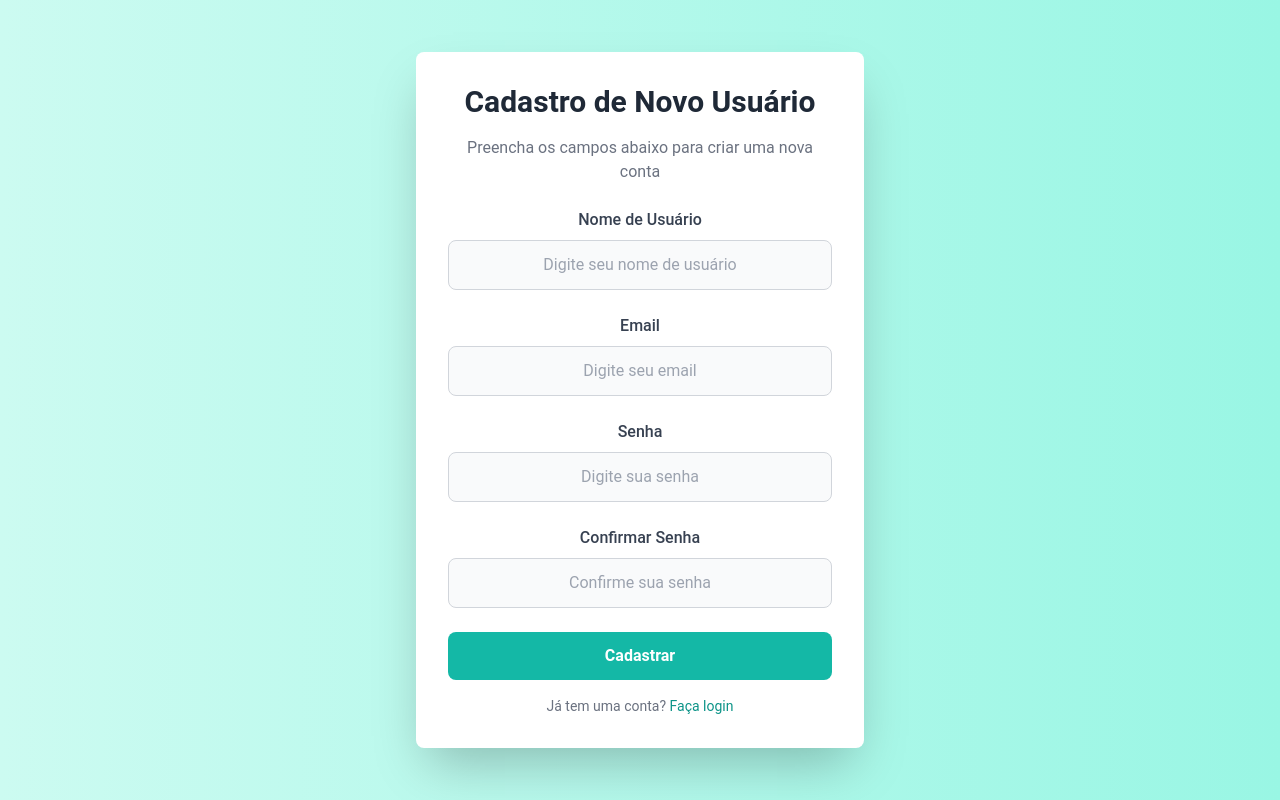
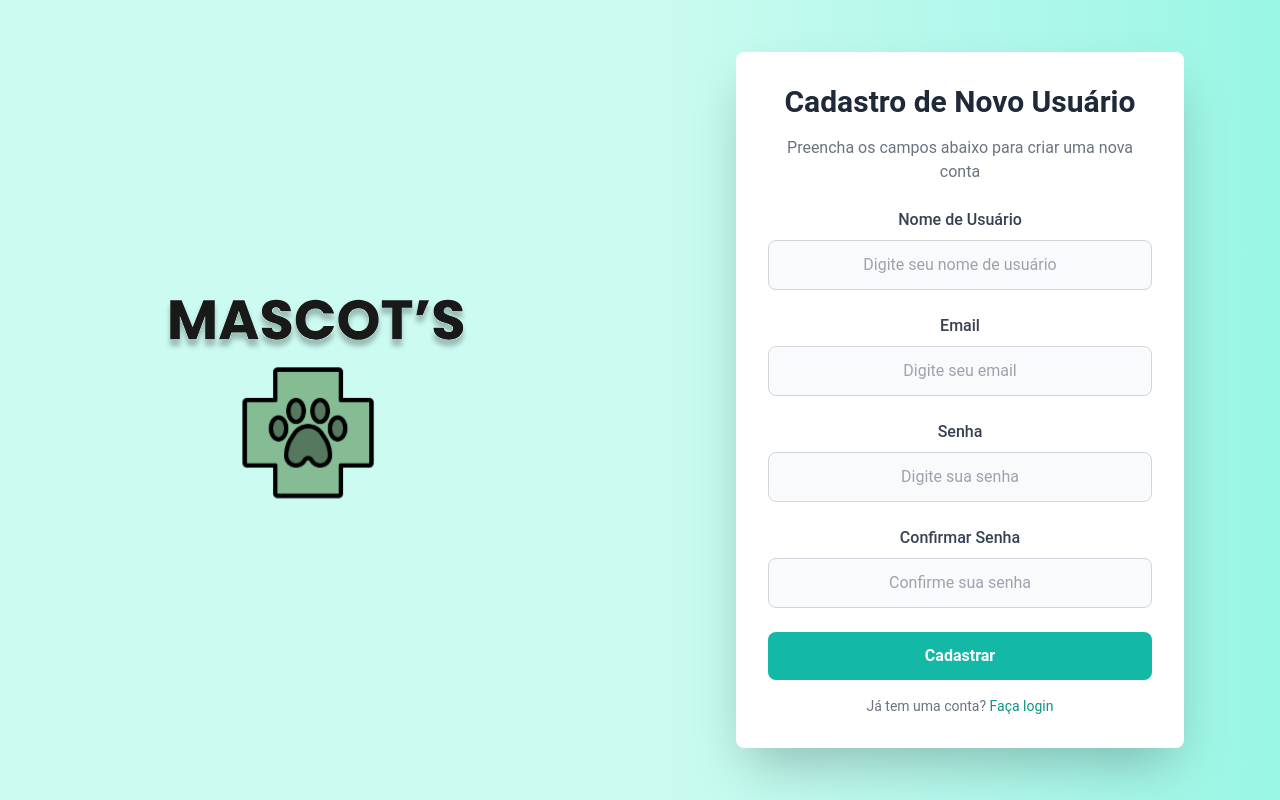
Before and after one commit to softexrecifepe/PI-MASCOTS-TURMA-07-EQUIPE-03, a Next.js app: page /NovoUsuario in a window 1280 px wide. Built offline with nearby package versions, Linux system fonts and the light colour scheme.

Commit message:
feat: adiciona a logo na tela de Login e de Cadastro

```diff
--- a/src/app/Login/page.tsx
+++ b/src/app/Login/page.tsx
@@ -1,126 +1,3 @@
-// "use client";
-
-// import React, { useState } from "react";
-// import { motion } from "framer-motion";
-
-// const Login: React.FC = () => {
-//   const [email, setEmail] = useState<string>("");
-//   const [password, setPassword] = useState<string>("");
-//   const [errorMessage, setErrorMessage] = useState<string>("");
-
-//   const handleSubmit = (e: React.FormEvent) => {
-//     e.preventDefault();
-//     if (email === "" || password === "") {
-//       setErrorMessage("Por favor, preencha todos os campos.");
-//       return;
-//     }
-//     console.log("Formulário enviado", { email, password });
-//     setErrorMessage("");
-//     if (email === "usuario@usuario" || password === "senha") {
-
-//       window.location.href = "/management";
-//       return;
-//     }
-//   };
-
-//   return (
-//     <div className="flex items-center justify-center min-h-screen bg-gradient-to-r from-teal-100 to-teal-200">
-//       <motion.div
-//         initial={{ opacity: 0, scale: 0.8 }}
-//         animate={{ opacity: 1, scale: 1 }}
-//         transition={{ duration: 0.8, ease: "easeInOut" }}
-//         className="bg-white shadow-2xl rounded-lg max-w-md w-full p-8"
-//       >
-//         <motion.h2
-//           initial={{ opacity: 0, y: -30 }}
-//           animate={{ opacity: 1, y: 0 }}
-//           transition={{ duration: 0.6, ease: "easeOut", delay: 0.2 }}
-//           className="text-3xl font-bold text-gray-800 mb-4 text-center"
-//         >
-//           Gestão da Clínica
-//         </motion.h2>
-//         <motion.p
-//           initial={{ opacity: 0, y: -20 }}
-//           animate={{ opacity: 1, y: 0 }}
-//           transition={{ duration: 0.6, ease: "easeOut", delay: 0.3 }}
-//           className="text-gray-500 mb-6 text-center"
-//         >
-//           Entre na sua conta para acessar o sistema
-//         </motion.p>
-//         <form onSubmit={handleSubmit} className="space-y-6">
-//           <motion.div
-//             initial={{ opacity: 0, x: -50 }}
-//             animate={{ opacity: 1, x: 0 }}
-//             transition={{ duration: 0.6, ease: "easeOut", delay: 0.4 }}
-//           >
-//             <label
-//               htmlFor="email"
-//               className="block font-medium text-gray-700 text-center"
-//             >
-//               Email
-//             </label>
-//             <input
-//               type="email"
-//               id="email"
-//               value={email}
-//               onChange={(e) => setEmail(e.target.value)}
-//               placeholder="Digite seu email"
-//               className="w-full mt-2 px-4 py-3 bg-gray-50 border border-gray-300 rounded-lg text-center focus:ring-2 focus:ring-teal-500 focus:outline-none transition duration-300"
-//             />
-//           </motion.div>
-//           <motion.div
-//             initial={{ opacity: 0, x: 50 }}
-//             animate={{ opacity: 1, x: 0 }}
-//             transition={{ duration: 0.6, ease: "easeOut", delay: 0.5 }}
-//           >
-//             <label
-//               htmlFor="password"
-//               className="block font-medium text-gray-700 text-center"
-//             >
-//               Senha
-//             </label>
-//             <input
-//               type="password"
-//               id="password"
-//               value={password}
-//               onChange={(e) => setPassword(e.target.value)}
-//               placeholder="Digite sua senha"
-//               className="w-full mt-2 px-4 py-3 bg-gray-50 border border-gray-300 rounded-lg text-center focus:ring-2 focus:ring-teal-500 focus:outline-none transition duration-300"
-//             />
-//           </motion.div>
-//           {errorMessage && (
-//             <p className="text-red-500 text-sm text-center">{errorMessage}</p>
-//           )}
-//           <motion.button
-//             initial={{ opacity: 0, scale: 0.8 }}
-//             animate={{ opacity: 1, scale: 1 }}
-//             transition={{ duration: 0.6, ease: "easeOut", delay: 0.6 }}
-//             type="submit"
-//             className="w-full py-3 bg-teal-500 text-white font-semibold rounded-lg hover:bg-teal-600 focus:outline-none focus:ring-2 focus:ring-teal-500 transition duration-300"
-//           >
-//             Entrar
-//           </motion.button>
-//         </form>
-//         <motion.p
-//           initial={{ opacity: 0, y: 30 }}
-//           animate={{ opacity: 1, y: 0 }}
-//           transition={{ duration: 0.6, ease: "easeOut", delay: 0.7 }}
-//           className="text-sm text-gray-500 text-center mt-4"
-//         >
-//           Esqueceu sua senha?{" "}
-//           <a href="/forgot-password" className="text-teal-600 hover:underline">
-//             Clique aqui
-//           </a>
-//         </motion.p>
-//       </motion.div>
-//     </div>
-//   );
-// };
-
-// export default Login;
-
-//
-
 "use client"; // Adicione esta linha para garantir que o componente seja renderizado no cliente
 
 import React, { useState } from "react";
@@ -150,7 +27,18 @@
   };
 
   return (
-    <div className="flex items-center justify-center min-h-screen bg-gradient-to-r from-teal-100 to-teal-200">
+    <div className="flex min-h-screen">
+      {/* Coluna da imagem */}
+      <div className="w-1/2 bg-teal-100 flex items-center justify-center p-2">
+        <img
+          src="/Component-Logo.svg" // Caminho da imagem dentro da pasta public
+          alt="Logo"
+          className="w-2/4 h-auto object-contain" // Tamanho da logo
+        />
+      </div>
+
+      {/* Coluna do formulário de login */}
+      <div className="w-1/2 flex items-center justify-center bg-gradient-to-r from-teal-100 to-teal-200 p-4">
         <motion.div
           initial={{ opacity: 0, scale: 0.8 }}
           animate={{ opacity: 1, scale: 1 }}
@@ -246,12 +134,13 @@
             className="text-sm text-gray-500 text-center mt-4"
           >
             Esqueceu sua senha?{" "}
-          <a href="/forgot-password" className="text-teal-600 hover:underline">
+            <a className="text-teal-600 hover:underline">
               Clique aqui
             </a>
           </motion.p>
         </motion.div>
       </div>
+    </div>
   );
 };
 
--- a/src/app/NovoUsuario/page.tsx
+++ b/src/app/NovoUsuario/page.tsx
@@ -1,7 +1,8 @@
-"use client";
+"use client"; // Adicione esta linha para garantir que o componente seja renderizado no cliente
 
 import React, { useState } from "react";
 import { motion } from "framer-motion";
+import { useRouter } from "next/navigation"; // Importe o hook useRouter
 
 const NovoUsuario: React.FC = () => {
   const [username, setUsername] = useState<string>("");
@@ -10,27 +11,37 @@
   const [confirmPassword, setConfirmPassword] = useState<string>("");
   const [errorMessage, setErrorMessage] = useState<string>("");
 
+  const router = useRouter(); // Instancia o hook useRouter para navegação
+
   const handleSubmit = (e: React.FormEvent) => {
     e.preventDefault();
     if (username === "" || email === "" || password === "" || confirmPassword === "") {
       setErrorMessage("Por favor, preencha todos os campos.");
       return;
     }
-
     if (password !== confirmPassword) {
       setErrorMessage("As senhas não coincidem.");
       return;
     }
-
     console.log("Cadastro realizado", { username, email, password });
     setErrorMessage("");
-
-    // Redirecionar para a página de login ou outra página
-    window.location.href = "/Login"; // Pode ser /management ou qualquer outra página
+    // Redireciona para a página de login
+    router.push("/Login");
   };
 
   return (
-    <div className="flex items-center justify-center min-h-screen bg-gradient-to-r from-teal-100 to-teal-200">
+    <div className="flex min-h-screen">
+      {/* Coluna da imagem */}
+      <div className="w-1/2 bg-teal-100 flex items-center justify-center p-2">
+        <img
+          src="/Component-Logo.svg" // Caminho da imagem dentro da pasta public
+          alt="Logo"
+          className="w-2/4 h-auto object-contain" // Tamanho da logo
+        />
+      </div>
+
+      {/* Coluna do formulário de cadastro */}
+      <div className="w-1/2 flex items-center justify-center bg-gradient-to-r from-teal-100 to-teal-200 p-4">
         <motion.div
           initial={{ opacity: 0, scale: 0.8 }}
           animate={{ opacity: 1, scale: 1 }}
@@ -160,6 +171,7 @@
           </motion.p>
         </motion.div>
       </div>
+    </div>
   );
 };
 
```
Lines whose indentation alone changed are shown as unchanged.
